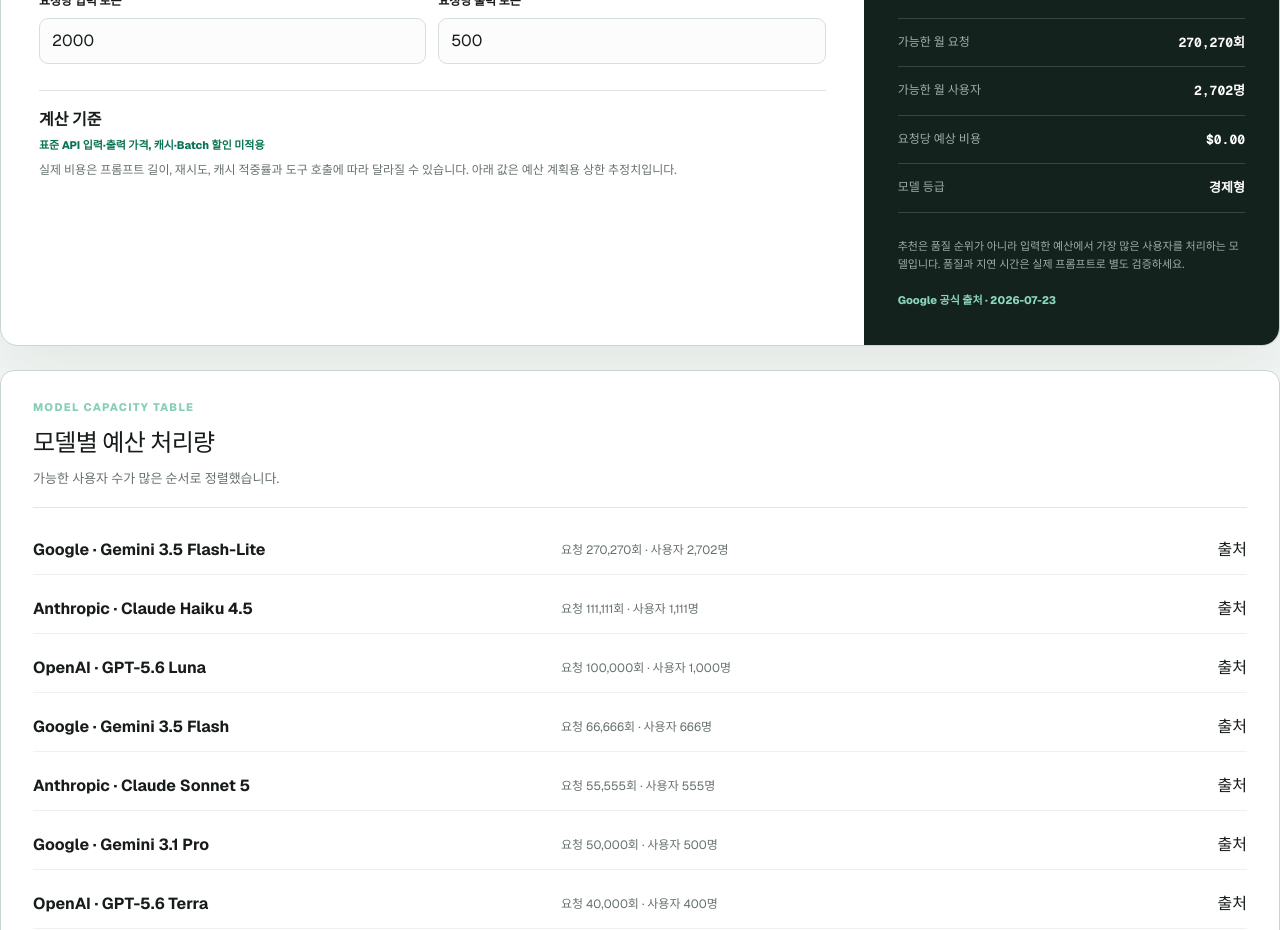
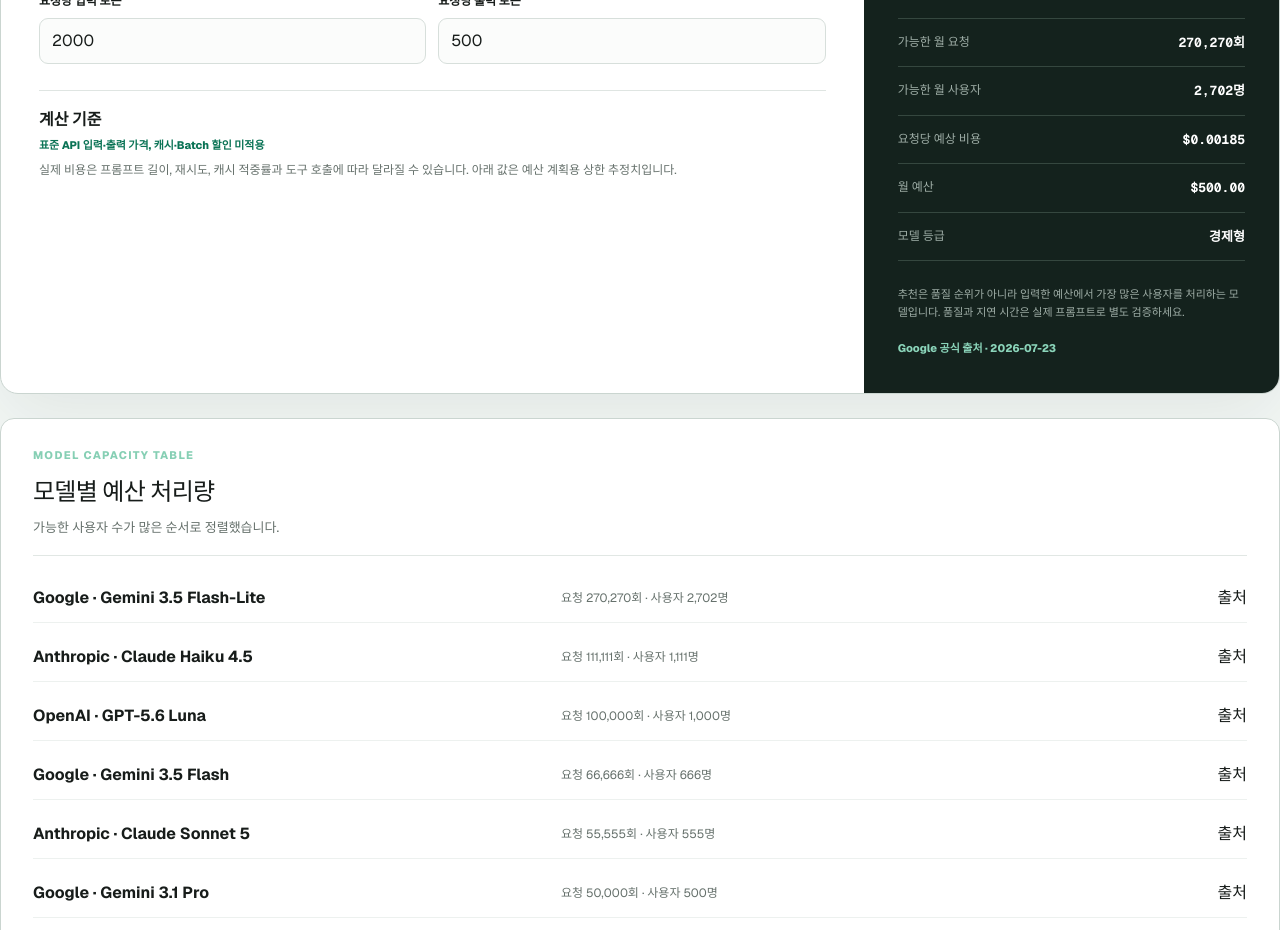
Before and after one commit to maxtop9843-byte/ai-pickkit, a Next.js app: page /budget-capacity-calculator in a window 1280 px wide. Shown: the part 820-1750 px from the top of the page. Built offline with nearby package versions, Linux system fonts and the light colour scheme.

Commit message:
APK-026 요청당 단가 표시 정밀도 개선

```diff
--- a/src/components/budget-capacity-calculator.tsx
+++ b/src/components/budget-capacity-calculator.tsx
@@ -9,6 +9,12 @@
   currency: "USD",
   minimumFractionDigits: 2,
   maximumFractionDigits: 2,
+});
+const usdUnit = new Intl.NumberFormat("en-US", {
+  style: "currency",
+  currency: "USD",
+  minimumFractionDigits: 4,
+  maximumFractionDigits: 6,
 });
 const integer = new Intl.NumberFormat("ko-KR");
 
@@ -122,7 +128,11 @@
               </div>
               <div>
                 <dt>요청당 예상 비용</dt>
-                <dd>{usd.format(result.recommended.costPerRequestUsd)}</dd>
+                <dd>{usdUnit.format(result.recommended.costPerRequestUsd)}</dd>
+              </div>
+              <div>
+                <dt>월 예산</dt>
+                <dd>{usd.format(result.monthlyBudgetUsd)}</dd>
               </div>
               <div>
                 <dt>모델 등급</dt>
```
